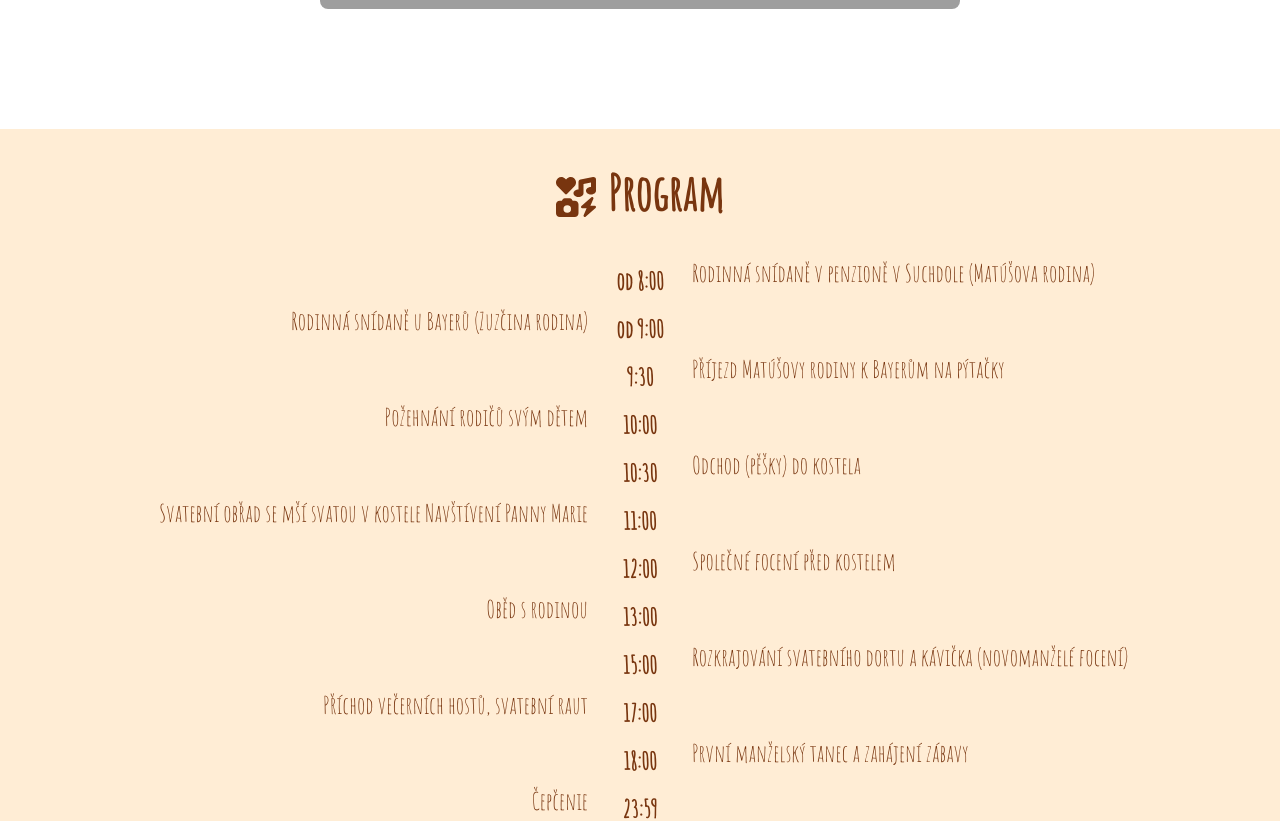
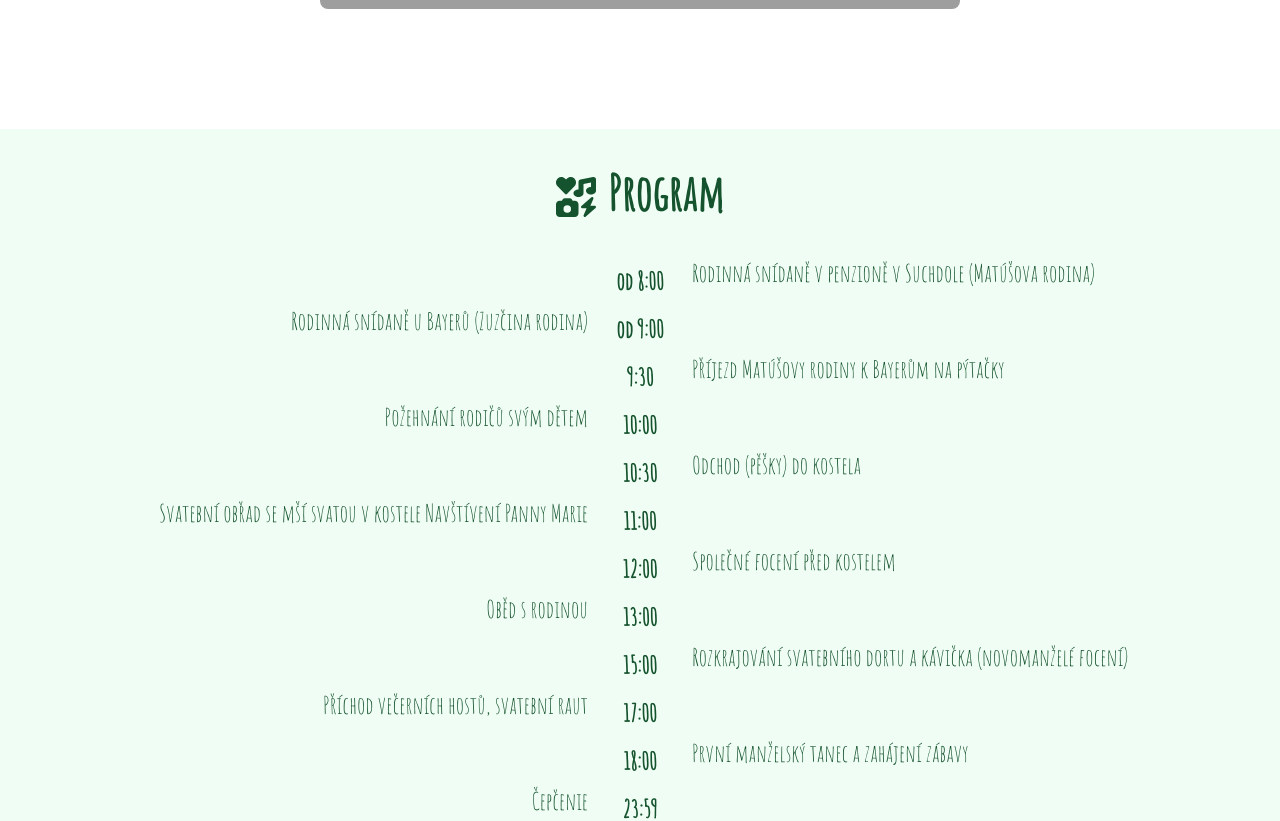
Before and after one commit to KatarinaPopikova/svadba-zuzka-matus, a Vue app: page / in a window 1280 px wide. Shown: the part 2575-3396 px from the top of the page. Built offline with nearby package versions, Linux system fonts and the light colour scheme; grey boxes are pictures that could not be loaded; a web font is replaced by a local one.

Commit message:
style: program background

```diff
--- a/src/views/ProgramView.vue
+++ b/src/views/ProgramView.vue
@@ -1,7 +1,7 @@
 <template>
   <section class="relative">
     <div
-      class="min-h-screen bg-orange-100 text-amber-900 flex justify-center items-center flex-col"
+      class="min-h-screen bg-green-50 text-green-900 flex justify-center items-center flex-col"
     >
       <div
         class="absolute top-0"
```
